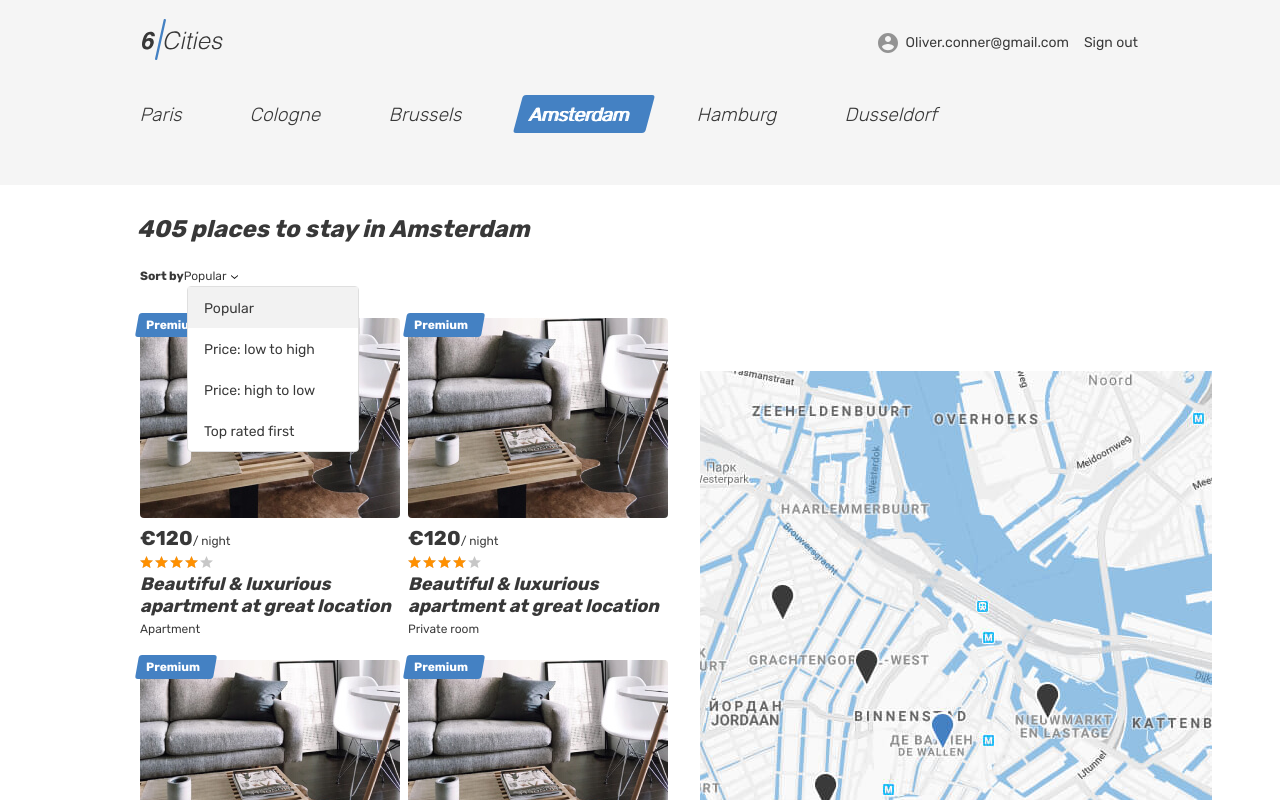
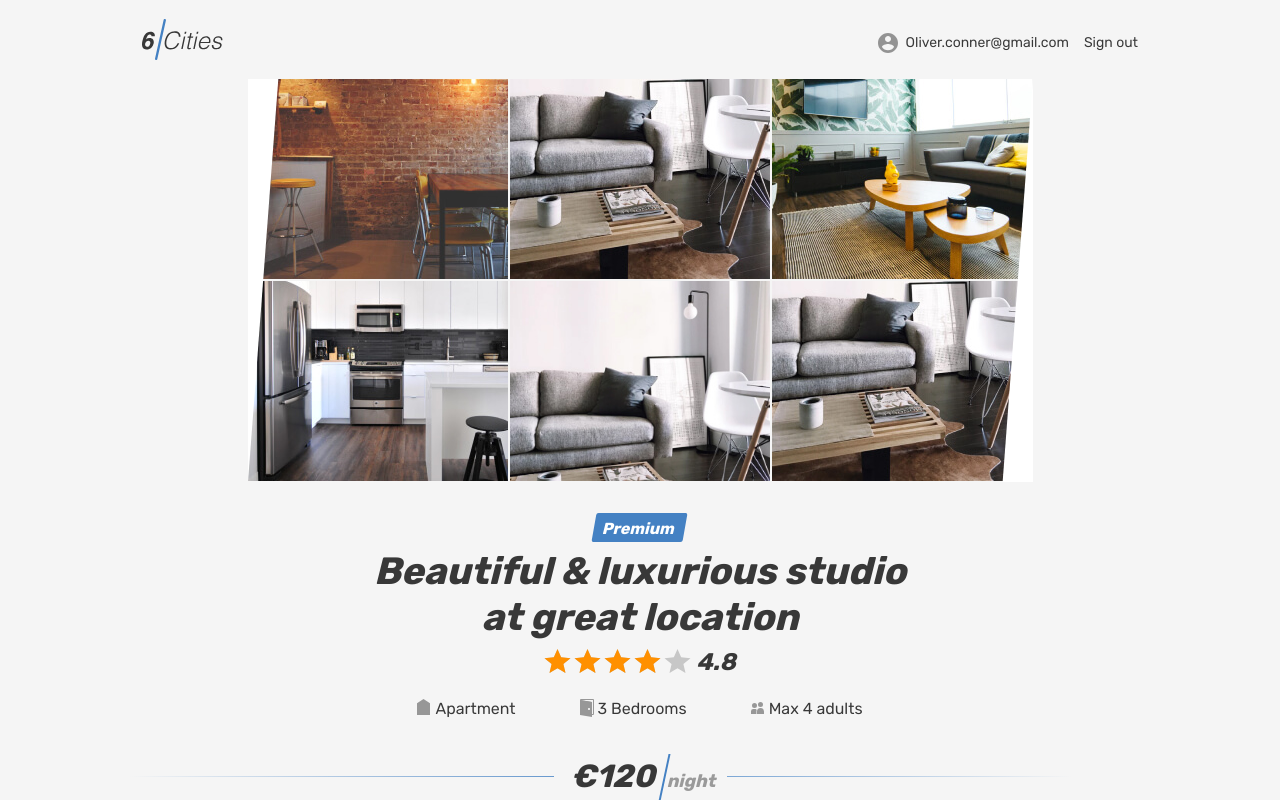
Before and after one commit to Yustes88/2069403-six-cities-simple-11, a React (Create React App) app in the folder project/: page /offer/1 in a window 1280 px wide. Shown: the top 800 px of the page. Built offline with nearby package versions, Linux system fonts and the light colour scheme.

Commit message:
Добавляет маршруты в app

```diff
--- a/project/src/components/app/app.tsx
+++ b/project/src/components/app/app.tsx
@@ -1,4 +1,8 @@
+import {Route, BrowserRouter, Routes} from 'react-router-dom';
+import NotFound from '../../pages/404/not-found';
+import Login from '../../pages/login/login';
 import MainPage from '../../pages/main-page/main-page';
+import Property from '../../pages/property/property';
 
 type AppScreenProps = {
   totalAmount: number;
@@ -6,7 +10,16 @@ type AppScreenProps = {
 
 function App({totalAmount}: AppScreenProps): JSX.Element {
   return (
-    <MainPage totalAmount={totalAmount} />
+    <BrowserRouter>
+      <Routes>
+        <Route path='/'>
+          <Route index element={<MainPage totalAmount={totalAmount}/>}/>
+          <Route path='login' element={<Login/>}/>
+          <Route path='offer/:id' element={<Property/>}/>
+          <Route path="*" element={<NotFound/>}/>
+        </Route>
+      </Routes>
+    </BrowserRouter>
   );
 }
 
```
